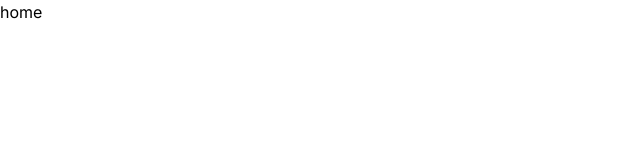
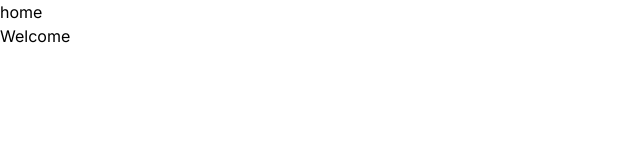
Before and after one commit to sayandeeps/cn-work, a Next.js app: page / in a window 1280 px wide. Shown: the top 160 px of the page, without its empty margins (0-640 px from the left). Built offline with nearby package versions, Linux system fonts and the light colour scheme.

Commit message:
first change in frontend

```diff
--- a/app/page.jsx
+++ b/app/page.jsx
@@ -2,7 +2,12 @@ import React from 'react'
 
 const page = () => {
   return (
-    <div>home</div>
+    <>
+      <div>home</div>
+      <h1>Welcome</h1>
+    </>
+
+
   )
 }
 
```
